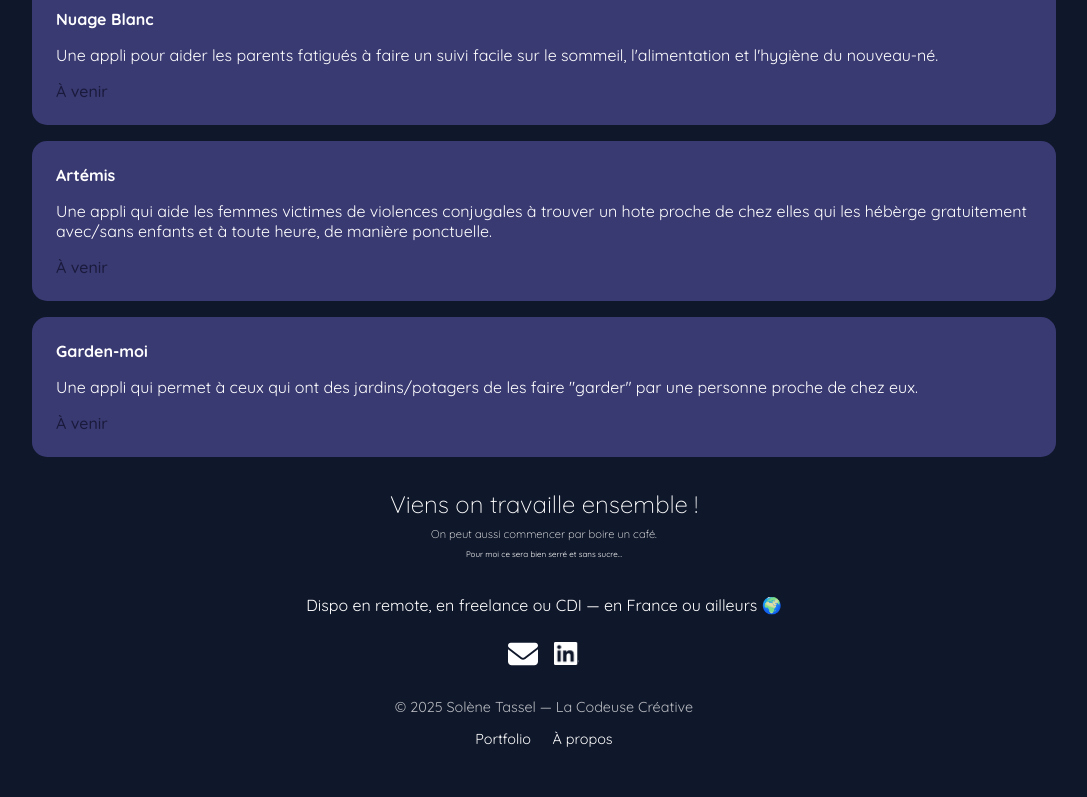
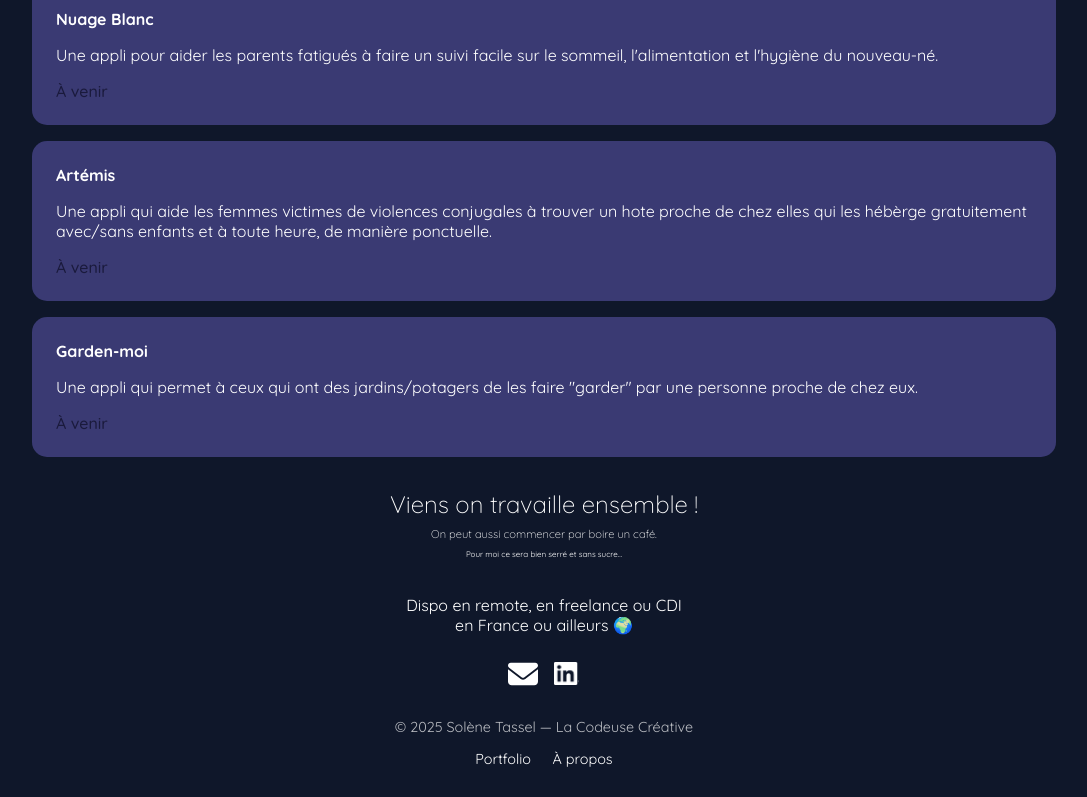
Before and after one commit to Sowmaki/LaCodeuseCreative, a React (Vite) app: page / in a window 1280 px wide. Shown: the part 2199-2996 px from the top of the page, without its empty margins (96-1183 px from the left). Built offline with nearby package versions, Linux system fonts and the light colour scheme.

Commit message:
:art: style: Footer and page bottom

```diff
--- a/src/components/Footer/Footer.scss
+++ b/src/components/Footer/Footer.scss
@@ -21,6 +21,7 @@
 
   &__links {
     display: flex;
+    flex-direction: row;
     gap: 1.5em;
 
     a {
--- a/src/pages/Home/Home.jsx
+++ b/src/pages/Home/Home.jsx
@@ -103,7 +103,7 @@ export const Home = () => {
         <p className="contact__subtitle" >On peut aussi commencer par boire un café. </p>
         <p className="contact__subsubtitle" >Pour moi ce sera bien serré et sans sucre... </p>
         <br />
-        <p className="contact__text">Dispo en remote, en freelance ou CDI — en France ou ailleurs 🌍</p>
+        <p className="contact__text">Dispo en remote, en freelance ou CDI <br /> en France ou ailleurs 🌍</p>
         <div className="contact__links">
           <Link onClick={handleSendMailTo} className="contact__link">
             <FontAwesomeIcon icon={faEnvelope} style={{ color: "white", fontSize: "30px" }} />
--- a/src/pages/Home/Home.scss
+++ b/src/pages/Home/Home.scss
@@ -84,6 +84,10 @@
     font-size: 0.5em;
   }
 
+  &__text {
+    text-align: center
+  }
+
   &__links {
     @include flex(row, center, flex-end);
     margin-top: 1em;
```
